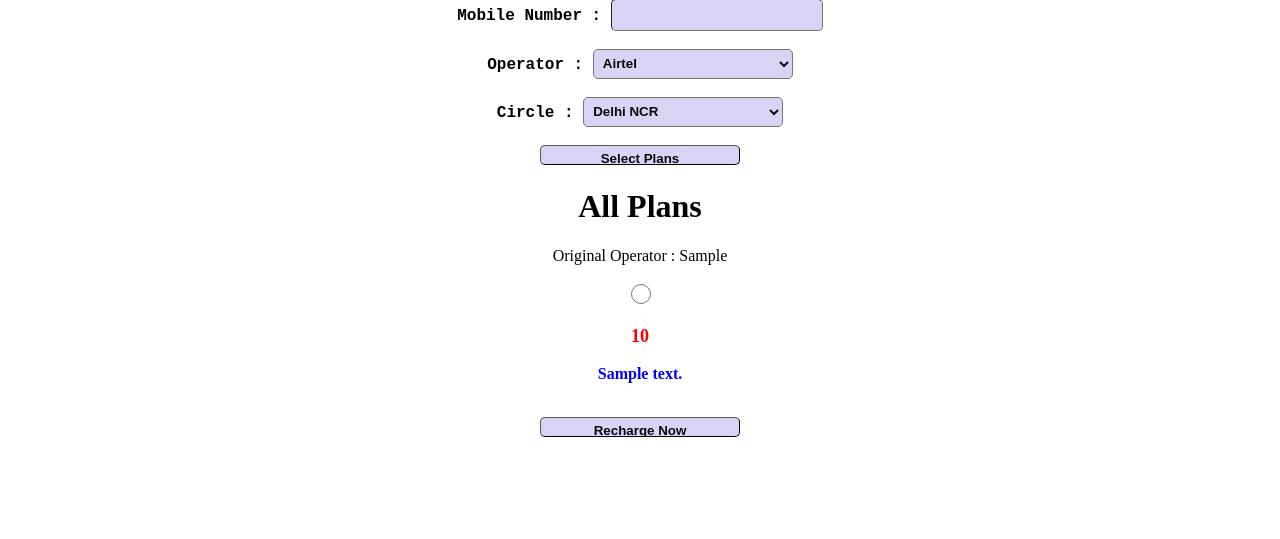
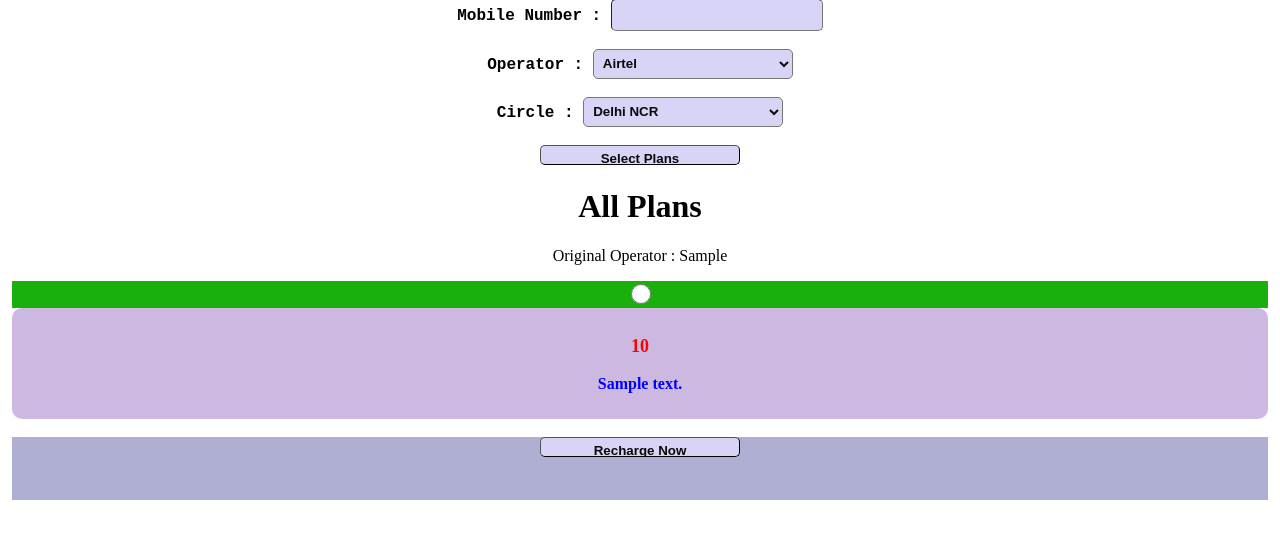
Before and after one commit to Gaurav-AL/Project, a Django app: template PrepaidRecharge/templates/index.html in a window 1280 px wide. Shown: the part 93-632 px from the top of the page. Run offline with Django 4.2, Linux system fonts and the light colour scheme; the template is opened without the code that fills it: most values are stand-ins (such as "Sample title", 1, 10 or a date in 2020); parts of the project's set-up code (start-up, migrations or seed data) failed here and were passed over.

Commit message:
everythinuptodate

```diff
--- a/PrepaidRecharge/static/index.css
+++ b/PrepaidRecharge/static/index.css
@@ -38,3 +38,19 @@ label{
     font-size: medium;
       color: blue;
 }
+.container{
+    float:center;
+}
+#recharge_link{
+    background-color: rgb(175, 175, 211);
+    padding-bottom: 5px;
+}
+#recharge_plan{
+    background-color: rgb(205, 184, 225);
+    border-radius: 10px;
+    padding: 10px;
+}
+#radio{
+    background-color: rgb(26, 176, 12);
+
+}
--- a/PrepaidRecharge/templates/index.html
+++ b/PrepaidRecharge/templates/index.html
@@ -51,17 +51,25 @@
     <h1> All Plans </h1>
     <p style="color:black"> Original Operator : {{ Original_Operator }}</p>
     {% for plan in all_plans %}
+        <div class="container">
             <center>
                 <form action="{% url 'payment' %}" method = "POST">
                     {% csrf_token %}
-                <input type="radio" value = {{ plan.amount }}/>
-                <div>
+            <div id="radio">
+                <input type="radio"  value="selected"/>
+            </div>
+                <div id = "recharge_plan">
                     <p class = "amount"> {{ plan.amount}} </p>
                     <p class = "desc">  {{plan.description}} </p>
+                </div>
                 <br>
+                <div id="recharge_link">
                 <input type="submit" value = "Recharge Now" />
-                </div></form>
+                <div>
+                    <br><br>
+                </form>
             </center>
+        </div>
     {% endfor %}
 
 
```
Also changed, not shown: PrepaidRecharge/services/mobileinfo.py (+8 -5 lines), PrepaidRecharge/db.sqlite3.
